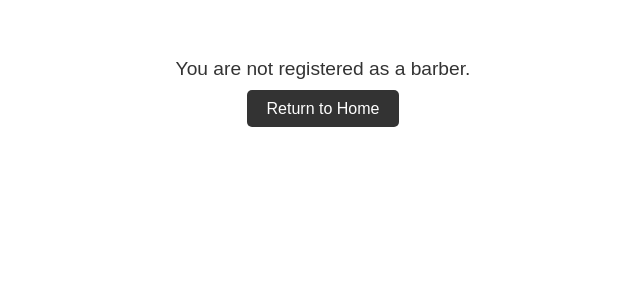
After one commit to awisniew207/django-deploy, a Django app: page /not_a_barber/ in a window 1280 px wide. The commit adds this page. Shown: the top 300 px of the page, without its empty margins (317-957 px from the left). Run offline with Django 4.2, Linux system fonts and the light colour scheme.

Commit message:
somewhat working version, no service yet

```diff
--- a/LineUp/Barber/templates/Barber/barberProfileView.html
+++ b/LineUp/Barber/templates/Barber/barberProfileView.html
@@ -88,7 +88,7 @@
                 <!-- Action Buttons -->
                 <div class="profile-actions">
                     {% if not is_own_profile %}
-                    <form action="{% url 'book' %}" method="get">
+                    <form action="{% url 'barber_book' barber.user.slug %}" method="get">
                         <button type="submit" class="button">Book</button>
                     </form>
                         <form action="{% url 'write_review' barber.user.slug %}" method="get">
--- /dev/null
+++ b/LineUp/Barber/templates/Barber/not_a_barber.html
@@ -0,0 +1,38 @@
+<!DOCTYPE html>
+<html lang="en">
+<head>
+    <meta charset="UTF-8">
+    <meta name="viewport" content="width=device-width, initial-scale=1.0">
+    <title>Not a Barber</title>
+    <style>
+        body {
+            font-family: Arial, sans-serif;
+            text-align: center;
+            padding: 50px;
+        }
+        .alert-message {
+            margin-bottom: 20px;
+            font-size: 1.2em;
+            color: #333;
+        }
+        .button {
+            padding: 10px 20px;
+            background-color: #333;
+            color: white;
+            text-decoration: none;
+            border: none;
+            border-radius: 5px;
+            cursor: pointer;
+        }
+        .button:hover {
+            background-color: #555;
+        }
+    </style>
+</head>
+<body>
+    <div class="alert-message">
+        You are not registered as a barber.
+    </div>
+    <a href="{% url 'index' %}" class="button">Return to Home</a>
+</body>
+</html>
--- a/LineUp/Barber/templates/Barber/shop_detail.html
+++ b/LineUp/Barber/templates/Barber/shop_detail.html
@@ -49,6 +49,7 @@
         <nav class="level">
             <div class="level-left">
                 <a href="{% url 'ownerProfileView' slug=shop.owner.user.slug %}" class="button is-light">Owner's Profile</a>
+                <a href="{% url 'barbers_list' shop.id %}" class="button is-light">Available Barbers! BOOK NOW!</a>
             </div>
         </nav>
 
--- a/LineUp/Barber/views.py
+++ b/LineUp/Barber/views.py
@@ -484,13 +484,22 @@ def inbox_view(request):
 
     return render(request, 'Barber/inbox.html', {'upcoming_appointments': upcoming_appointments})
 
+
 def barber_appointments_view(request):
     if not request.user.is_authenticated or not hasattr(request.user, 'barber'):
-        return redirect('some_login_or_error_page')
+        # Handle unauthorized access or if the user is not a barber
+        return redirect('not_a_barber')
 
-    upcoming_appointments = TimeSlot.objects.filter(barber=request.user.barber, start_time__gte=timezone.now()).order_by('start_time')
-    print("Barber's Upcoming Appointments:", upcoming_appointments)  # Debugging statement
-    return render(request, 'Barber/barber_appointments.html', {'upcoming_appointments': upcoming_appointments})
+    # Only retrieve timeslots that are booked and in the future
+    upcoming_booked_appointments = TimeSlot.objects.filter(
+        barber=request.user.barber,
+        is_booked=True,
+        start_time__gte=timezone.now()
+    ).order_by('start_time')
+
+    return render(request, 'Barber/barber_appointments.html', {
+        'upcoming_appointments': upcoming_booked_appointments
+    })
 
 class ManageServicesView(View):
     model = Service
@@ -533,3 +542,51 @@ class DeleteServiceView(View):
         service_to_delete = get_object_or_404(Service, pk=service_id)
         service_to_delete.delete()
         return HttpResponseRedirect(reverse_lazy('manage_services'))
+
+def not_a_barber_view(request):
+    return render(request, 'Barber/not_a_barber.html')
+
+def barbers_list_view(request, shop_id):
+   shop = get_object_or_404(Shop, id=shop_id)
+   barbers = Barber.objects.filter(shops=shop)
+   return render(request, 'Barber/barbers_list.html', {'barbers': barbers, 'shop': shop})
+
+
+def barber_book_view(request, barber_slug):
+   barber = get_object_or_404(Barber, user__slug=barber_slug)
+   timeslots = TimeSlot.objects.filter(barber=barber, is_booked=False)
+
+
+   # Custom serialization
+   timeslots_data = [
+       {
+           "id": timeslot.id,
+           "start_time": timeslot.start_time.isoformat(),
+           "end_time": timeslot.end_time.isoformat(),
+           "is_booked": timeslot.is_booked,
+           "booked_by": timeslot.booked_by.id if timeslot.booked_by else None
+       } for timeslot in timeslots
+   ]
+
+
+   context = {
+       'barber': barber,
+       'timeslots_data': json.dumps(timeslots_data)
+   }
+
+
+   return render(request, 'Barber/barber_book.html', context)
+
+
+def scheduled_appointments_view(request):
+   if request.user.is_owner:  # Check if user is an owner
+       barbers = Barber.objects.filter(shop=request.user.shop)  # Assuming a 'shop' relationship
+       appointments = []
+       for barber in barbers:
+           barber_appointments = TimeSlot.objects.filter(barber=barber, start_time__gte=timezone.now())
+           appointments.extend(barber_appointments)
+   else:
+       appointments = TimeSlot.objects.filter(barber=request.user.barber, start_time__gte=timezone.now())
+
+   context = {'upcoming_appointments': appointments}
+   return render(request, 'Barber/barber_appointments.html', context)
--- a/LineUp/LineUp/urls.py
+++ b/LineUp/LineUp/urls.py
@@ -42,7 +42,8 @@ urlpatterns = [
     path('index/', views.index_view, name='index'),
     path('', views.redir_view, name='redir'),
     path('__debug__/', include(debug_toolbar.urls)),
-    path('book/', views.book_view, name='book'),
+    #path('book/', views.book_view, name='book'),
+    path('barber_book/<slug:barber_slug>', views.barber_book_view, name='barber_book'),
     path('book-timeslot/', views.book_timeslot, name='book_timeslot'),
     path('update-working-hours/', views.update_working_hours, name='update_working_hours'),
     path('search-barbers/', views.search_barbers, name='search_barbers'),
@@ -54,6 +55,8 @@ urlpatterns = [
     path('manage_services/', views.ManageServicesView.as_view(), name='manage_services'),
     path('edit_service/<int:service_id>/', views.ManageServicesView.as_view(), name='edit_service'),
     path('manage_services/<int:service_id>/delete/', views.DeleteServiceView.as_view(), name='delete_service'),
+    path('not_a_barber/', views.not_a_barber_view, name='not_a_barber'),
+    path('shop/<int:shop_id>/barbers/', views.barbers_list_view, name='barbers_list'),
 ]
 
 if settings.DEBUG:
```
Also changed, not shown: LineUp/Barber/templates/Barber/barber_book.html (added, +151 -0 lines), LineUp/Barber/templates/Barber/barbers_list.html (added, +10 -0 lines), db.sqlite3.
